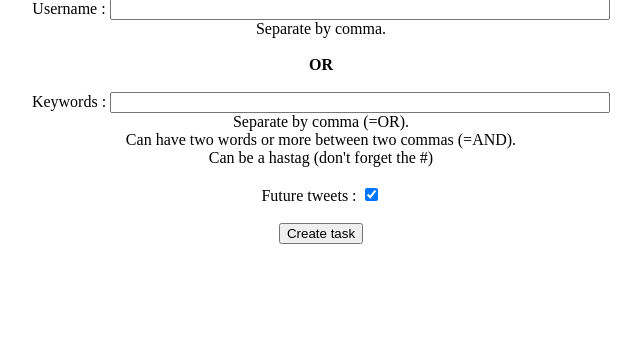
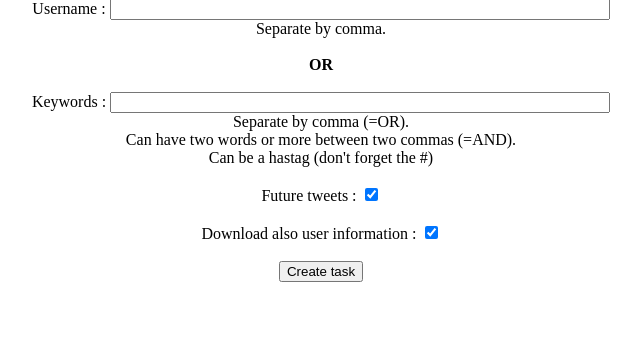
Before and after one commit to tdemarquay/TweetBase, a PHP site: page /task.php in a window 1280 px wide. Shown: the part 125-467 px from the top of the page, without its empty margins (319-960 px from the left). Run offline with PHP 8.4, Linux system fonts and the light colour scheme.

Commit message:
user information field added

```diff
--- a/website/task.php
+++ b/website/task.php
@@ -12,14 +12,15 @@ if(isset($_POST['keywords']))
 
 	if(isset($_POST['future']) && $_POST['future']=="future")
 	{
-		$command = "python /home/thibault/tweetBase/TweetBase/stream.py ".$parameters." > /home/thibault/tweetBase/TweetBase/output 2>/home/thibault/tweetBase/TweetBase/output &";
+	$command = "python /home/thibault/tweetBase/TweetBase/stream.py ".$parameters." > /home/thibault/tweetBase/TweetBase/output 2>/home/thibault/tweetBase/TweetBase/output &";
+//$command = "python /home/thibault/tweetBase/TweetBase/stream.py ".$parameters." 2>&1 &";
 	}
 	else $command ="";
 
 	echo "The executed command is  : ".$command;
 	exec("pkill python");
 	if(!empty($command))exec($command,$output);
-	//print_r($output);
+	print_r($output);
 	//print_r($_POST);
 }
 ?>
@@ -27,7 +28,7 @@ if(isset($_POST['keywords']))
 
 <h1> Create task</h1>
 <div style="text-align:center">
-	<form method="post" action="createTask.php">
+	<form method="post" action="task.php">
 	   <p>
 	    <label for="pseudo">Username :</label>
 		   <input style="width:500px" type="text" name="user_id" id="pseudo" /><br/>Separate by comma.<br/><br/> <b>OR</b><br/><br/>
@@ -38,8 +39,13 @@ if(isset($_POST['keywords']))
 
 
 		   <br /><br />
-		   <label for="pass">Future tweets :</label>
+ 		   <label for="pass">Future tweets :</label>
 		   <input type="checkbox" name="future" value="future" checked>
+
+		  <br /><br />
+                   <label for="pass">Download also user information :</label>
+                   <input type="checkbox" name="user_info" value="user_info" checked>
+
 
 		   <br /><br />
 		   <input type="submit" name="create" value="Create task" id="pass" />
```
Also changed, not shown: 1 other file.
